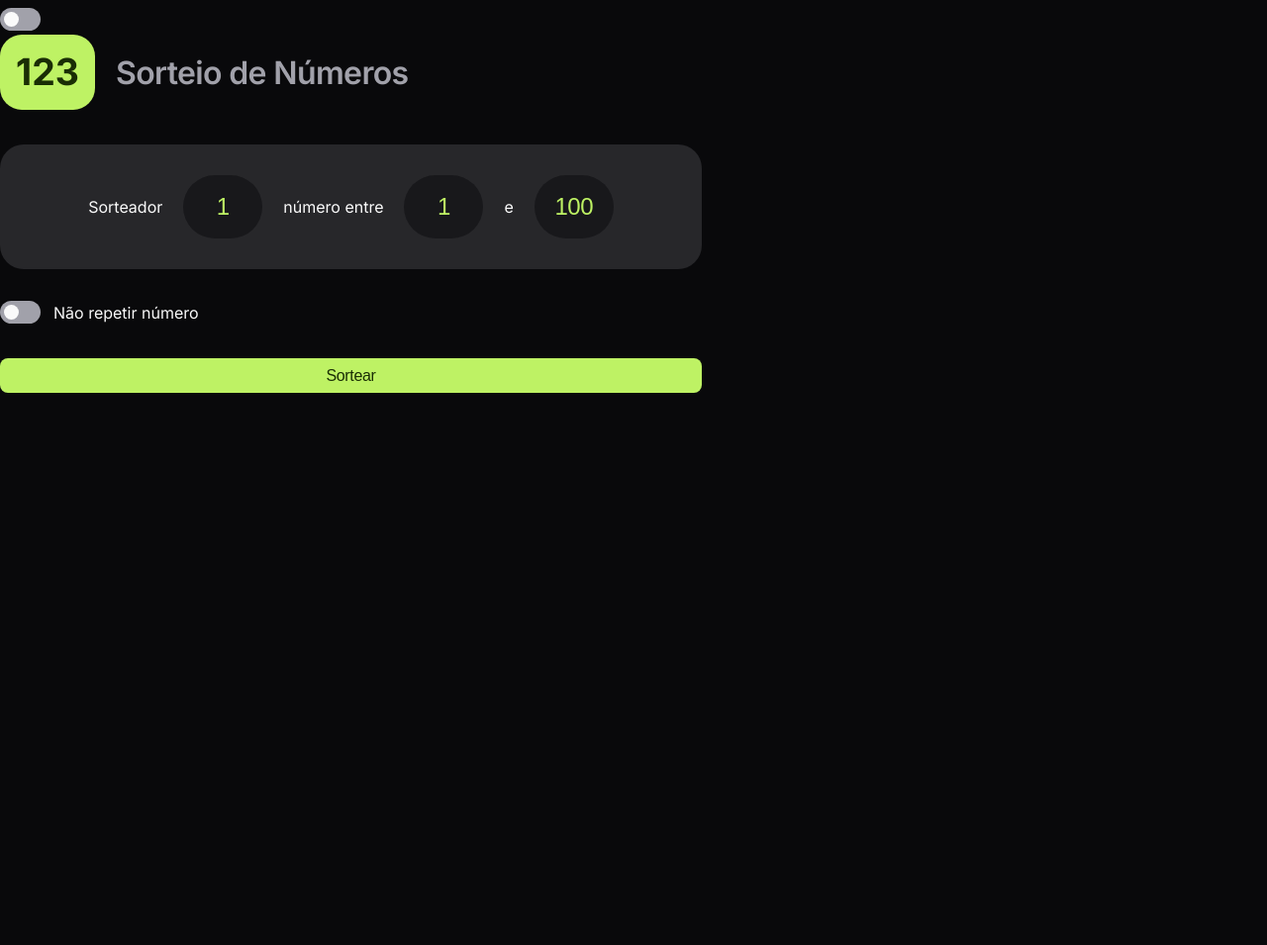
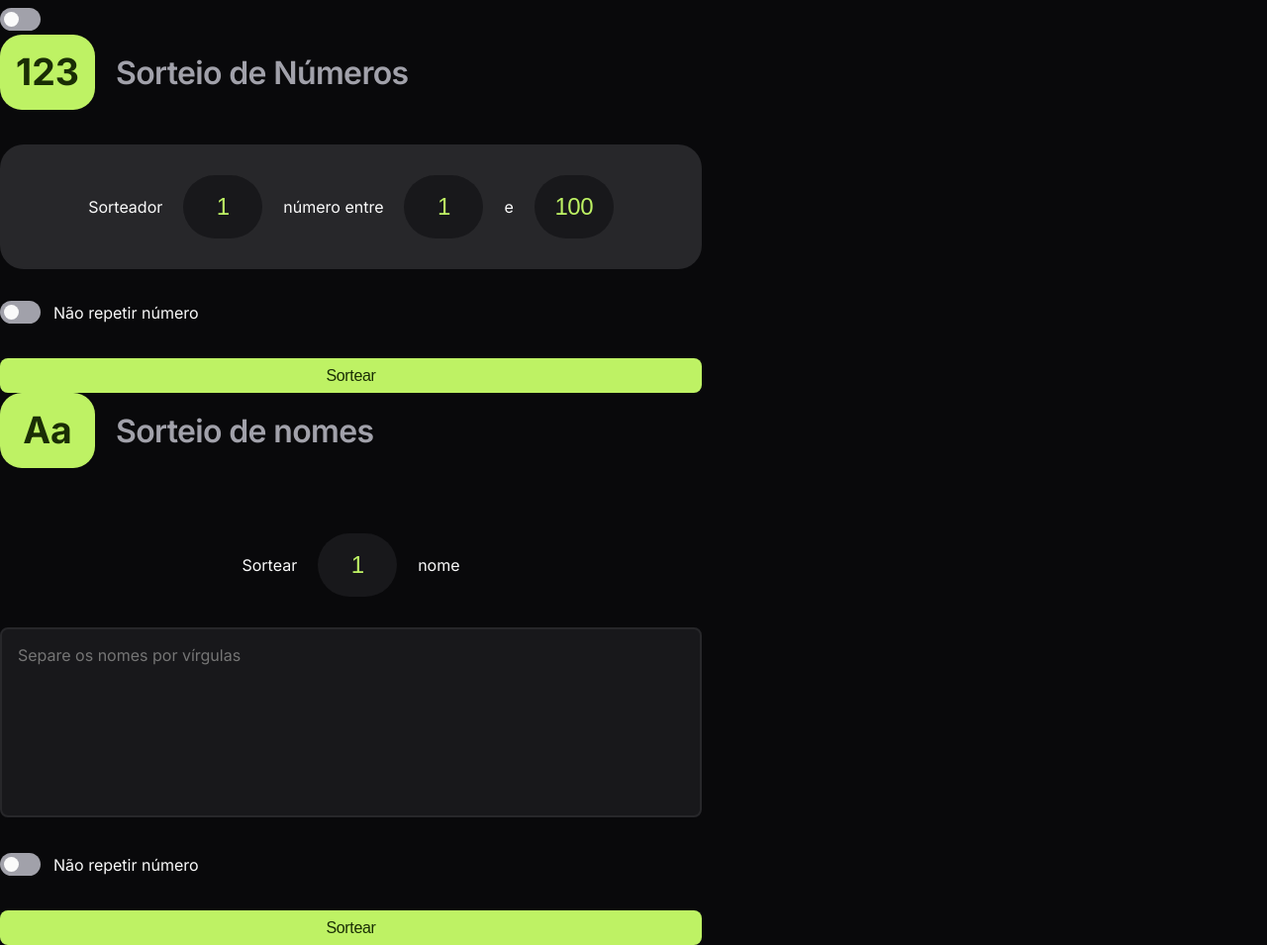
Before and after one commit to luizricardomaciel/sorteador-alpha, a plain HTML site: page index.html in a window 1280 px wide. Shown: the part 80-1035 px from the top of the page at 99% size. Before the commit the page ends 800 px from the top, so only its background shows below. Drawn offline with Linux system fonts and the light colour scheme.

Commit message:
feat: adicionei o layout dos nomes

```diff
--- a/index.html
+++ b/index.html
@@ -59,6 +59,38 @@
       <button class="btn-primario">Sortear</button>
     </div>
 
+    <!-- AQUI É O LAYOUT DOS NOMES -->
+    <div class="spa-result">
+      <div class="title">
+        <div class="icon">
+          <h3>Aa</h3>
+        </div>
+        <h2>Sorteio de nomes</h2>
+      </div>
+      <div class="sorteador nomes">
+        <p>Sortear</p>
+        <input type="number" name="" id="" value="1" />
+        <p>nome</p>
+      </div>
+      <div class="text">
+        <textarea
+          class="textarea"
+          name=""
+          placeholder="Separe os nomes por vírgulas"
+        ></textarea>
+      </div>
+      <div class="opcoes-checkbox">
+        <div class="opcoes">
+          <div class="toggle-switch">
+            <input type="checkbox" class="toggle-checkbox" id="toggle-switch" />
+            <label class="toggle-label" for="toggle-switch"></label>
+          </div>
+          <p>Não repetir número</p>
+        </div>
+      </div>
+      <button class="btn-primario">Sortear</button>
+    </div>
+
     <div id="root"></div>
   </body>
   <script src="main.js"></script>
--- a/styles/style.css
+++ b/styles/style.css
@@ -214,3 +214,27 @@ input[type="number"]::-webkit-outer-spin-button {
   align-items: center;
   gap: 13px;
 }
+
+.sorteador.nomes {
+  background-color: transparent;
+}
+
+.text textarea {
+  width: 709px;
+  height: 192px;
+  padding: 16px;
+  border: 2px solid #27272a;
+  border-radius: 8px;
+  box-sizing: border-box;
+  background-color: #18181b;
+  color: #e4e4e7;
+  font-size: 16px;
+  font-family: inherit;
+  resize: none;
+  transition: 0.3s;
+}
+
+.text textarea:focus {
+  outline: 1px solid rgba(95, 158, 160, 0);
+  border: 2px solid var(--cor-primaria);
+}
```
